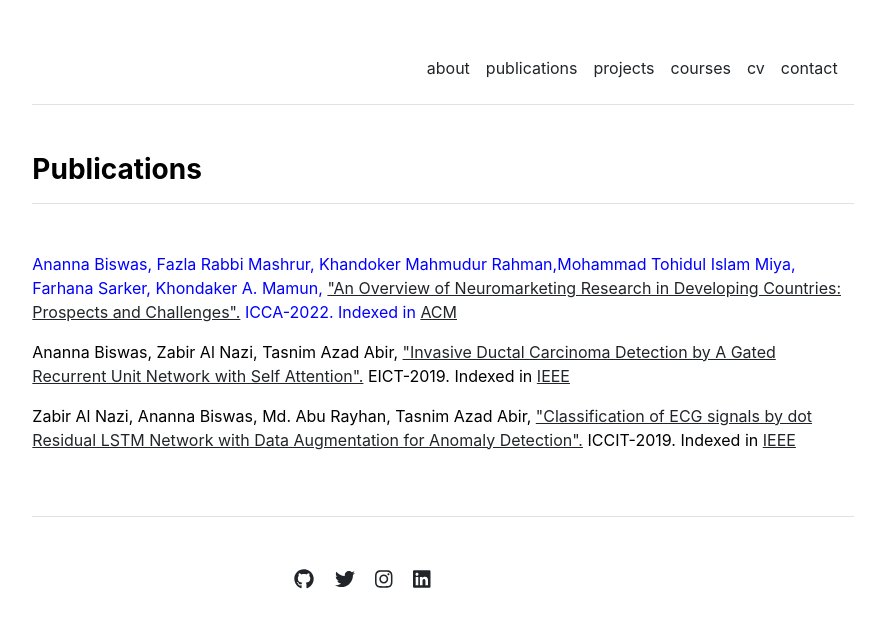
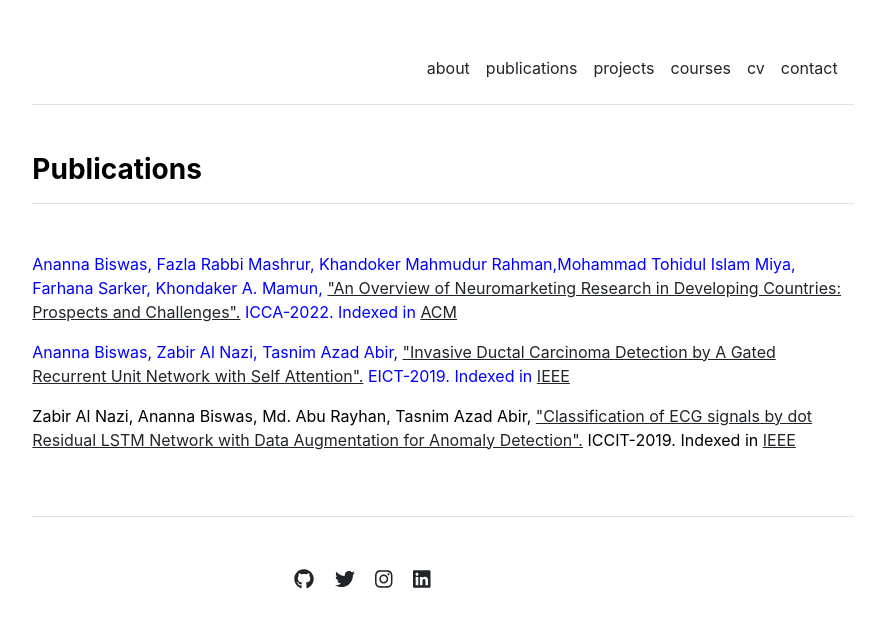
Before and after one commit to Anannabiswas/anannabiswas.github.io, a Jekyll site: the page built from publications.md, in a window 1280 px wide. Shown: the top 628 px of the page, without its empty margins (197-1082 px from the left). Built offline with Jekyll 4.4.1, drawn with Linux system fonts in a browser that asks for light colours.

Commit message:
Update publications.html

```diff
--- a/_includes/publications.html
+++ b/_includes/publications.html
@@ -8,12 +8,12 @@
      </p>
 
 
-  <div>
 
-     <p>Ananna Biswas, Zabir Al Nazi, Tasnim Azad Abir,
-     <a href ="/assets/paper/eict.pdf" style="color:blue">"Invasive Ductal Carcinoma Detection by A Gated Recurrent Unit Network with Self Attention".</a> EICT-2019. Indexed in <a href = "https://ieeexplore.ieee.org/abstract/document/9068841" target="_blank"> IEEE </a> </p>
+
+     <p style="color:blue">Ananna Biswas, Zabir Al Nazi, Tasnim Azad Abir,
+     <a href ="/assets/paper/eict.pdf">"Invasive Ductal Carcinoma Detection by A Gated Recurrent Unit Network with Self Attention".</a> EICT-2019. Indexed in <a href = "https://ieeexplore.ieee.org/abstract/document/9068841" target="_blank"> IEEE </a> </p>
      </p>
-  </div>
+
 
   <div>
 
```
